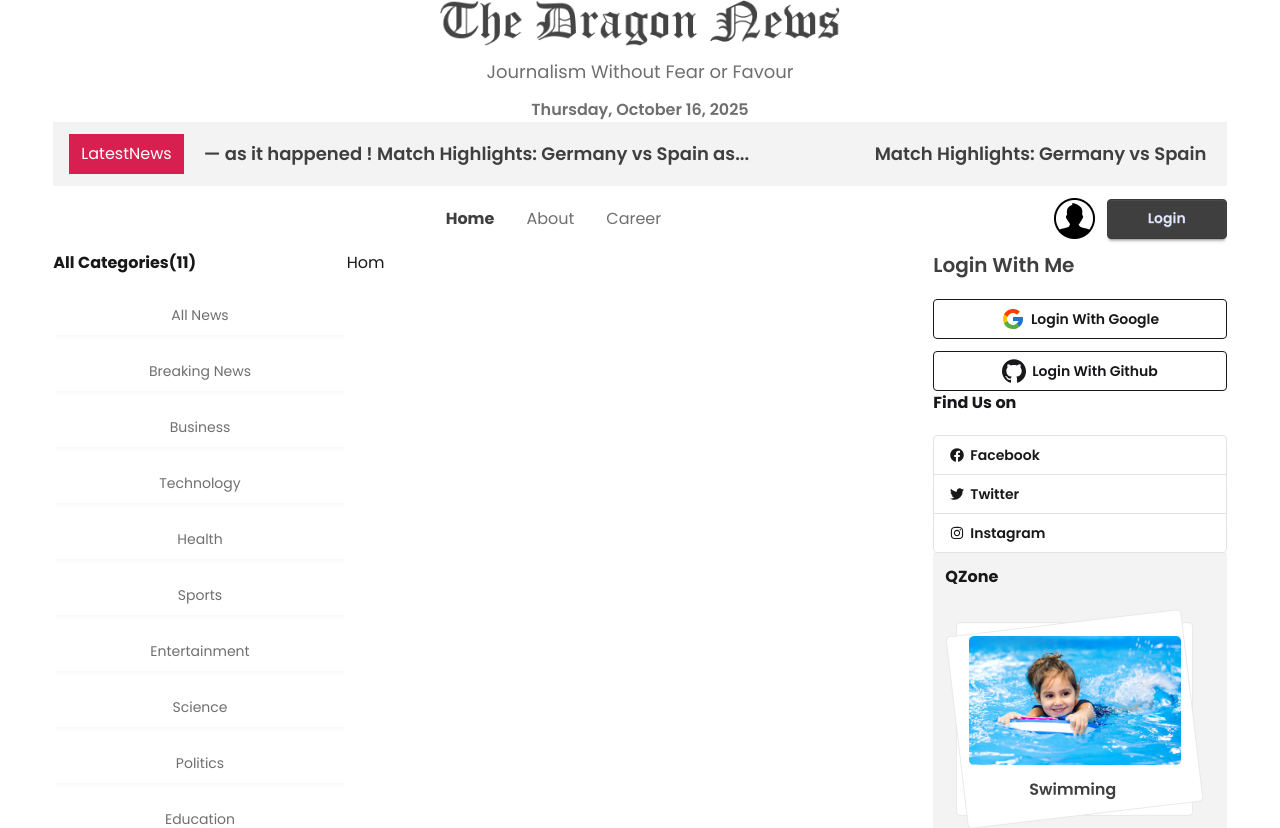
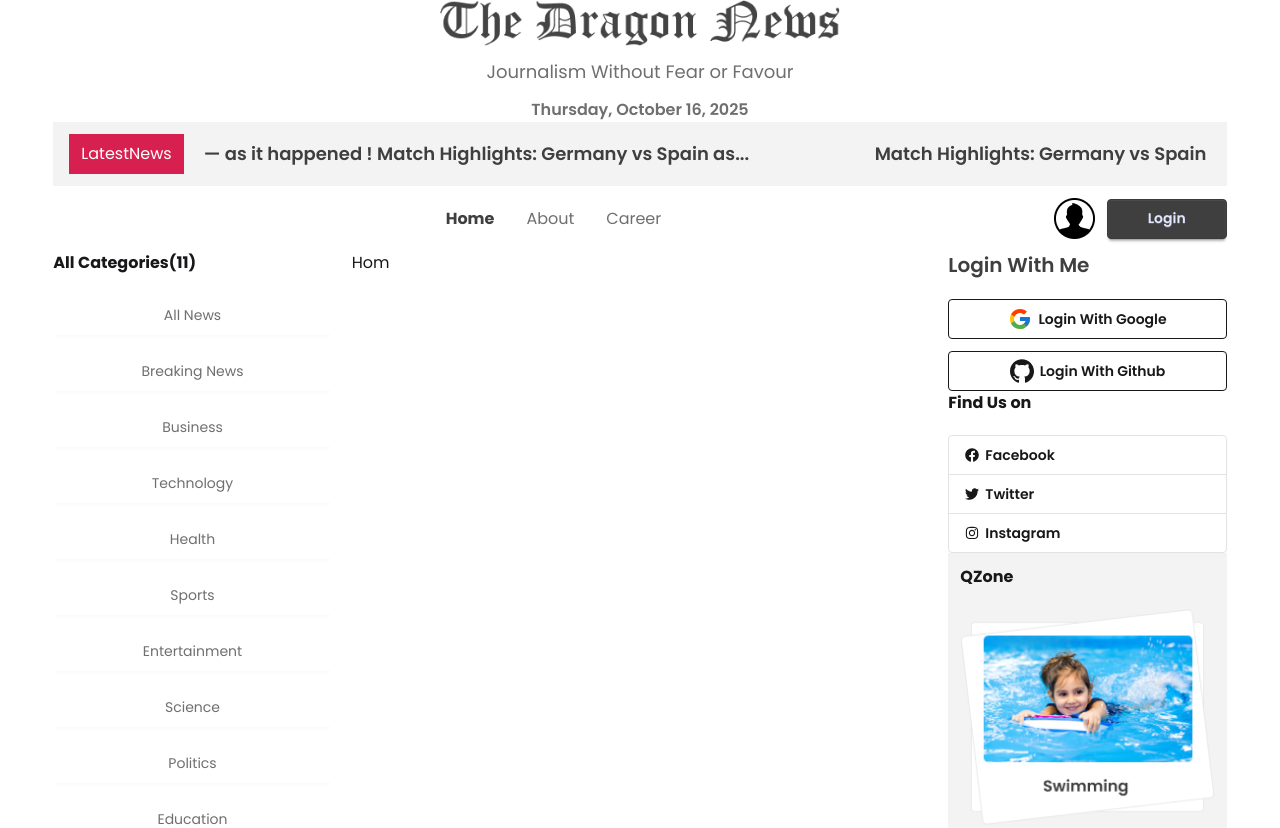
Before and after one commit to miltonahmed/dragon-news-web, a React (Vite) app: page / in a window 1280 px wide. Shown: the top 828 px of the page. Built offline with nearby package versions, Linux system fonts and the light colour scheme.

Commit message:
Update Root.jsx
-Fixed to layouts gap

```diff
--- a/src/Layouts/Root.jsx
+++ b/src/Layouts/Root.jsx
@@ -9,7 +9,7 @@ const Root = () => {
       <Header>
         <Header />
       </Header>
-      <main className='max-w-11/12 mx-auto grid grid-cols-12'>
+      <main className='max-w-11/12 mx-auto grid grid-cols-12 gap-5'>
         <aside className='col-span-3 sticky top-0 h-fit'>
           <LeftAside></LeftAside>
         </aside>
```
